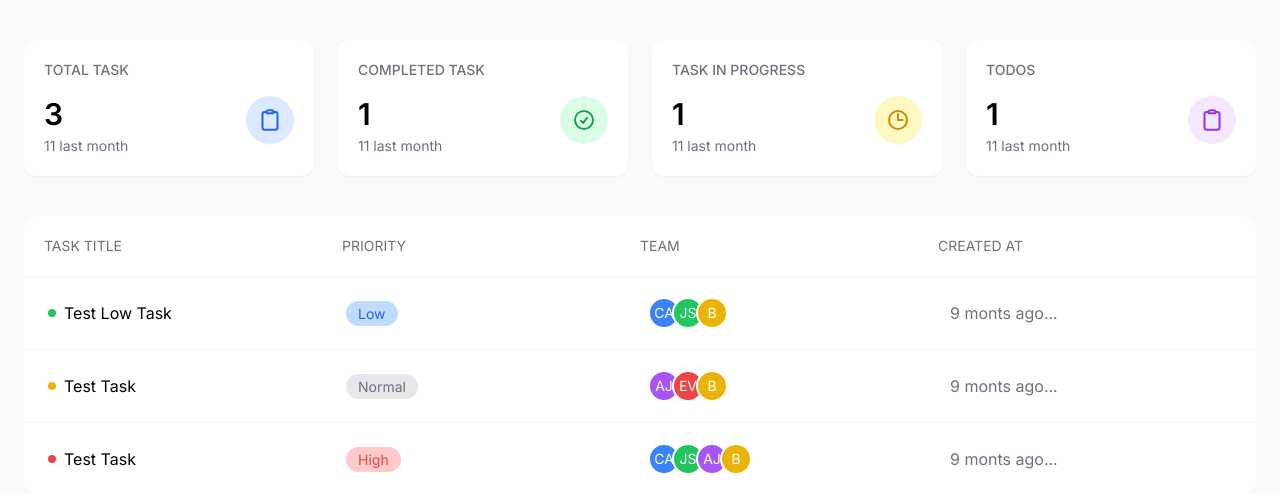
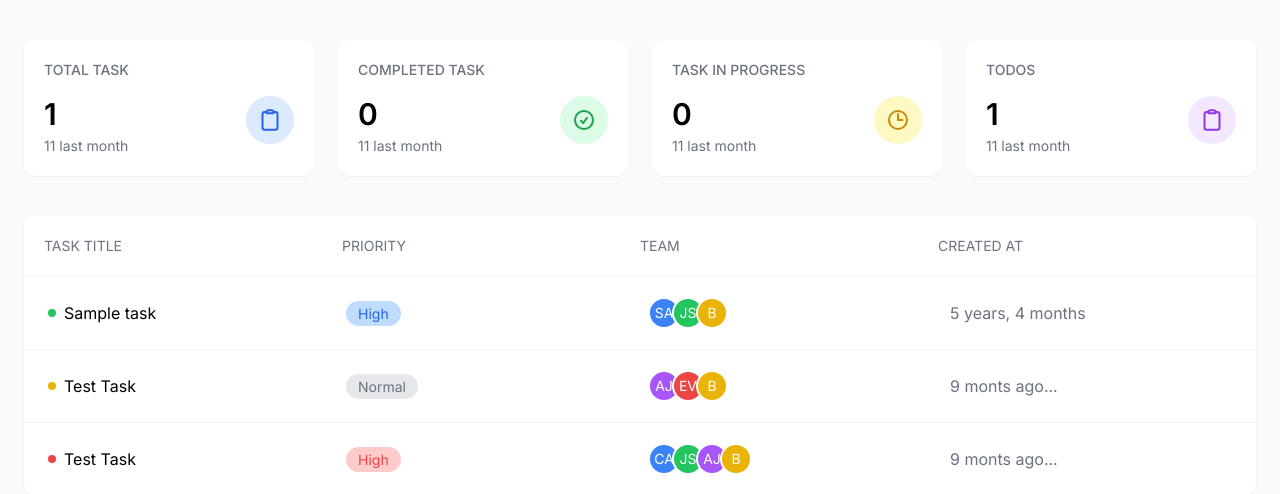
Before and after one commit to nazmulh24/Django, a Django app: page /tasks/manager-dashboard/ in a window 1280 px wide. Shown: the part 64-558 px from the top of the page. Run offline with Django 5.2, Linux system fonts and the light colour scheme; tables that the repository leaves empty hold one stand-in row (values such as "Sample post").

Commit message:
8.1 Dynamic Dashboard || Need to Improvement

```diff
--- a/task-management/tasks/templates/Dashboard/dashboard.html
+++ b/task-management/tasks/templates/Dashboard/dashboard.html
@@ -67,7 +67,7 @@
 
           <div class="flex justify-between items-start">
             <div>
-              <h2 class="text-3xl font-semibold mb-1">3</h2>
+              <h2 class="text-3xl font-semibold mb-1">{{total_task}}</h2>
               <p class="text-sm text-gray-500">11 last month</p>
             </div>
             <div
@@ -97,7 +97,7 @@
 
           <div class="flex justify-between items-start">
             <div>
-              <h2 class="text-3xl font-semibold mb-1">1</h2>
+              <h2 class="text-3xl font-semibold mb-1">{{completed_task}}</h2>
               <p class="text-sm text-gray-500">11 last month</p>
             </div>
             <div
@@ -129,7 +129,7 @@
 
           <div class="flex justify-between items-start">
             <div>
-              <h2 class="text-3xl font-semibold mb-1">1</h2>
+              <h2 class="text-3xl font-semibold mb-1">{{in_progress_task}}</h2>
               <p class="text-sm text-gray-500">11 last month</p>
             </div>
             <div
@@ -159,7 +159,7 @@
 
           <div class="flex justify-between items-start">
             <div>
-              <h2 class="text-3xl font-semibold mb-1">1</h2>
+              <h2 class="text-3xl font-semibold mb-1">{{pending_task}}</h2>
               <p class="text-sm text-gray-500">11 last month</p>
             </div>
             <div
--- a/task-management/tasks/templates/Dashboard/manager-dashboard.html
+++ b/task-management/tasks/templates/Dashboard/manager-dashboard.html
@@ -20,26 +20,30 @@
 
     <!-- Task Items -->
     <div class="divide-y divide-gray-100 mb-10">
+      {% for task in tasks %}
         <!-- Task Item 1 -->
         <div class="grid grid-cols-4 p-5 gap-4 items-center">
         <div class="flex items-center gap-2 ps-1">
           <div class="w-2 h-2 bg-green-500 rounded-full"></div>
-          <div><span>Test Low Task</span></div>
+          <div><span>{{task.title}}</span></div>
         </div>
         <div>
           <span
             class="px-3 py-1 rounded-full bg-blue-200 text-blue-600 text-sm"
           >
-            Low
+            {{task.details.get_priority_display}} <!-- get_foo_display -->
           </span>
         </div>
         <div>
           <div class="flex -space-x-2">
+            {% for emp in task.assigned_to.all %}
             <div
             class="w-8 h-8 rounded-full bg-blue-500 text-white flex justify-center items-center text-sm border-2 border-white"
           >
-              CA
+            {{emp.name|slice:":2"|upper}}
           </div>
+            {% endfor %}
+
             <div
               class="w-8 h-8 rounded-full bg-green-500 text-white flex justify-center items-center text-sm border-2 border-white"
             >
@@ -53,9 +57,11 @@
           </div>
         </div>
         <div>
-          <span class="text-gray-500">9 monts ago...</span>
+          <span class="text-gray-500">{{task.created_at|timesince}}</span>
         </div>
         </div>
+      {% endfor %}
+
       <!-- Task Item 2 -->
       <div class="grid grid-cols-4 p-5 gap-4 items-center">
         <div class="flex items-center gap-2 ps-1">
--- a/task-management/tasks/views.py
+++ b/task-management/tasks/views.py
@@ -18,7 +18,21 @@ def home_view(request):
 
 
 def manager_dashboard(request):
-    return render(request, "Dashboard/manager-dashboard.html")
+    tasks = Task.objects.all()
+
+    total_task = tasks.count()  # --> Total Task
+    completed_task = Task.objects.filter(status="COMPLETED").count()  # --> Completed Task
+    in_progress_task = Task.objects.filter(status="IN_PROGRESS").count()  # --> In Progress Task
+    pending_task = Task.objects.filter(status="PENDING").count()  # --> Pending Task
+
+    context = {
+        "tasks": tasks,
+        "total_task": total_task,
+        "completed_task": completed_task,
+        "in_progress_task": in_progress_task,
+        "pending_task": pending_task,
+    }
+    return render(request, "Dashboard/manager-dashboard.html", context)
 
 
 def user_dashboard(request):
```
Lines whose indentation alone changed are shown as unchanged.
